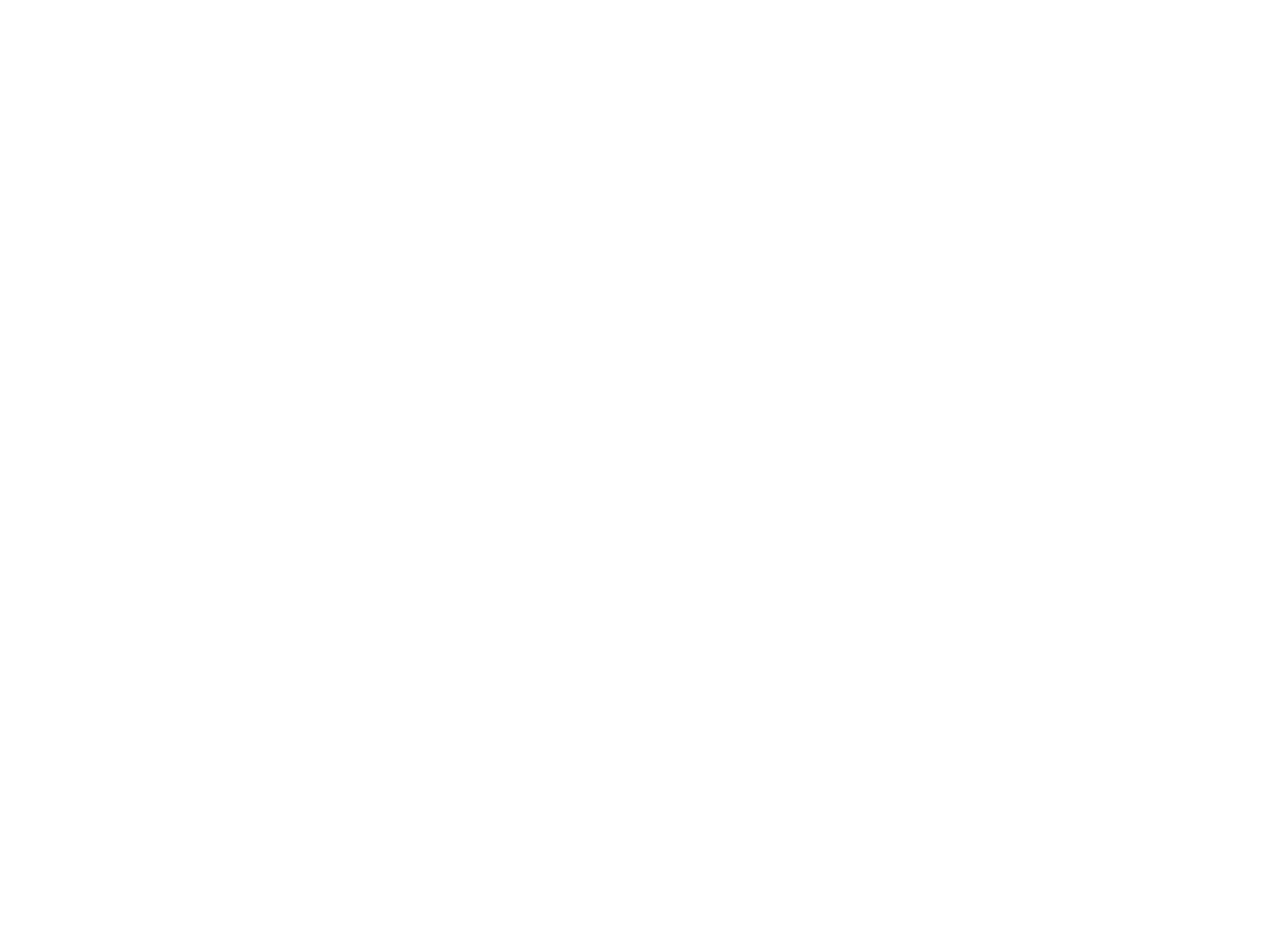
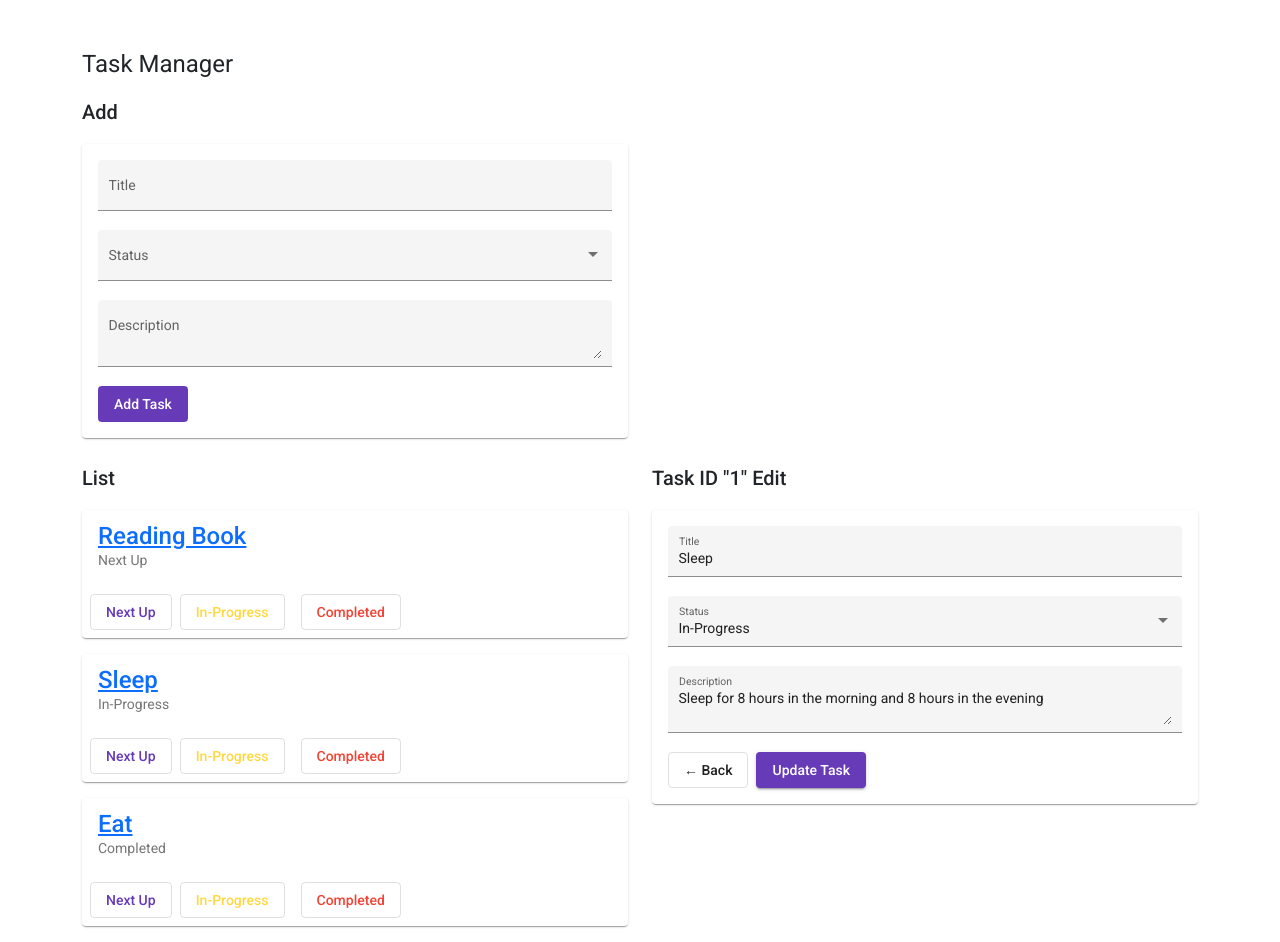
Before and after one commit to virgiawankusuma/Bobcats_FE, an Angular app in the folder angular-learning/: page /tasks/1/edit in a window 1280 px wide. Before the commit this address led to /. Before the commit the page ends 800 px from the top, so only its background shows below. Built offline with nearby package versions, Linux system fonts and the light colour scheme.

Commit message:
[Angular Day 6] add edit and update task feature

```diff
--- a/angular-learning/src/app/card-list/card-detail/card-detail.component.html
+++ b/angular-learning/src/app/card-list/card-detail/card-detail.component.html
@@ -7,5 +7,6 @@
     </mat-card-content>
     <mat-card-actions>
         <button mat-stroked-button color="basic" [routerLink]="['/tasks']">&larr; Back</button>
+        <button mat-raised-button color="warn" (click)="onEdit(task.title, task.status, task.description)">Edit</button>
     </mat-card-actions>
 </mat-card>
--- a/angular-learning/src/app/card-list/card-detail/card-detail.component.ts
+++ b/angular-learning/src/app/card-list/card-detail/card-detail.component.ts
@@ -1,5 +1,5 @@
 import { Component, OnInit } from '@angular/core';
-import { ActivatedRoute, Params } from '@angular/router';
+import { ActivatedRoute, Params, Router } from '@angular/router';
 import { TasksService } from '../tasks.service';
 
 @Component({
@@ -12,7 +12,8 @@ export class CardDetailComponent implements OnInit {
 
   constructor(
     private route: ActivatedRoute,
-    private tasksService: TasksService
+    private tasksService: TasksService,
+    private router: Router
   ) { }
 
   ngOnInit(): void {
@@ -25,4 +26,9 @@ export class CardDetailComponent implements OnInit {
     )
   }
 
+
+  onEdit(taskTitle: string, taskStatus: string, taskDescription:string) {
+    // this.tasksService.updateTask(this.task.id, taskTitle, taskStatus, taskDescription);
+    this.router.navigate(['edit'], {relativeTo: this.route});
+  }
 }
--- /dev/null
+++ b/angular-learning/src/app/card-list/card-edit/card-edit.component.html
@@ -0,0 +1,31 @@
+<h2>Task ID "{{task.id}}" Edit</h2>
+<mat-card>
+    <form class="example-form">
+        <mat-form-field class="example-full-width w-100" appearance="fill">
+            <mat-label>Title</mat-label>
+            <input matInput placeholder="Ex. Reading Book" #taskUpdateTitle value="{{task.title}}">
+        </mat-form-field>
+        <br>
+        <mat-form-field appearance="fill" class="w-100">
+            <mat-label>Status</mat-label>
+            <mat-select [(value)]="task.status" #taskUpdateStatus>
+                <mat-option value="Next Up">Next Up</mat-option>
+                <mat-option value="In-Progress">In-Progress</mat-option>
+                <mat-option value="Completed">Completed</mat-option>
+            </mat-select>
+        </mat-form-field>
+        <br>
+        <mat-form-field class="example-full-width w-100" appearance="fill">
+            <mat-label>Description</mat-label>
+            <textarea matInput placeholder="Ex. Read Atomic Habits Book up to page 123..."
+                #taskUpdateDescription>{{task.description}}</textarea>
+        </mat-form-field>
+        <br>
+        <button mat-stroked-button color="basic" [routerLink]="['/tasks', task.id]" class="me-2">&larr; Back</button>
+        <button mat-raised-button color="primary"
+            (click)="onUpdateTask(taskUpdateTitle.value, taskUpdateStatus.value, taskUpdateDescription.value)">
+            Update
+            Task
+        </button>
+    </form>
+</mat-card>
--- /dev/null
+++ b/angular-learning/src/app/card-list/card-edit/card-edit.component.ts
@@ -0,0 +1,41 @@
+import {
+  Component,
+  OnInit
+} from '@angular/core';
+import {
+  ActivatedRoute,
+  Params
+} from '@angular/router';
+import { TasksService } from '../tasks.service';
+
+@Component({
+  selector: 'app-card-edit',
+  templateUrl: './card-edit.component.html',
+  styleUrls: ['./card-edit.component.css']
+})
+export class CardEditComponent implements OnInit {
+
+  task : any;
+
+  allowEdit = false;
+
+  constructor(
+    private tasksService: TasksService,
+    private route: ActivatedRoute
+  ) { }
+
+  ngOnInit(): void {
+    const id = +this.route.snapshot.params['id'];
+    this.task = this.tasksService.getTask(id);
+    this.route.params.subscribe(
+      (params : Params) => {
+        this.task = this.tasksService.getTask(+params['id']);
+      }
+    )
+  }
+
+  onUpdateTask(taskTitle: string, taskStatus: string, taskDescription:string) {
+    this.tasksService.updateTask(this.task.id, taskTitle, taskStatus, taskDescription);
+  }
+
+}
--- a/angular-learning/src/app/card-list/card-list-routing.module.ts
+++ b/angular-learning/src/app/card-list/card-list-routing.module.ts
@@ -2,10 +2,12 @@ import { NgModule } from '@angular/core';
 import { RouterModule, Routes } from '@angular/router';
 import { CardListComponent } from './card-list.component';
 import { CardDetailComponent } from './card-detail/card-detail.component';
+import { CardEditComponent } from './card-edit/card-edit.component';
 
 const routes: Routes = [
   { path: 'tasks', component:CardListComponent, children: [
-    { path: ':id', component: CardDetailComponent }
+    { path: ':id', component: CardDetailComponent },
+    { path: ':id/edit', component: CardEditComponent }
   ]},
   { path: '', pathMatch:'full', redirectTo:'tasks' }
 ];
--- a/angular-learning/src/app/card-list/card-list.module.ts
+++ b/angular-learning/src/app/card-list/card-list.module.ts
@@ -14,6 +14,7 @@ import {MatButtonModule} from '@angular/material/button';
 import {MatInputModule} from '@angular/material/input';
 import {MatSelectModule} from '@angular/material/select';
 import { CardDetailComponent } from './card-detail/card-detail.component';
+import { CardEditComponent } from './card-edit/card-edit.component';
 
 
 
@@ -22,7 +23,8 @@ import { CardDetailComponent } from './card-detail/card-detail.component';
     CardListComponent,
     CardItemComponent,
     CardAddComponent,
-    CardDetailComponent
+    CardDetailComponent,
+    CardEditComponent
   ],
   imports: [
     CommonModule,
--- a/angular-learning/src/app/card-list/logging.service.ts
+++ b/angular-learning/src/app/card-list/logging.service.ts
@@ -10,6 +10,9 @@ export class LoggingService {
   logStatusChange(taskStatus: string) {
     console.log(`A task status changed, new status: ${taskStatus}`);
   }
+  logTaskUpdate(taskTitle:string, taskStatus: string, taskDescription:string) {
+    console.log(`A task updated, title: ${taskTitle}, status: ${taskStatus}, description: ${taskDescription}`);
+  }
 
   constructor() { }
 }
--- a/angular-learning/src/app/card-list/tasks.service.ts
+++ b/angular-learning/src/app/card-list/tasks.service.ts
@@ -54,4 +54,11 @@ export class TasksService {
     this.loggingService.logStatusChange(status);
   }
 
+  updateTask(id: number, title: string, status: string, description: string) {
+    this.tasks[id].title = title;
+    this.tasks[id].status = status;
+    this.tasks[id].description = description;
+    this.loggingService.logTaskUpdate(title, status, description);
+  }
+
 }
```
Also changed, not shown: angular-learning/src/app/card-list/card-edit/card-edit.component.css (added), 1 other file (tests, documents, lock files or other folders).
